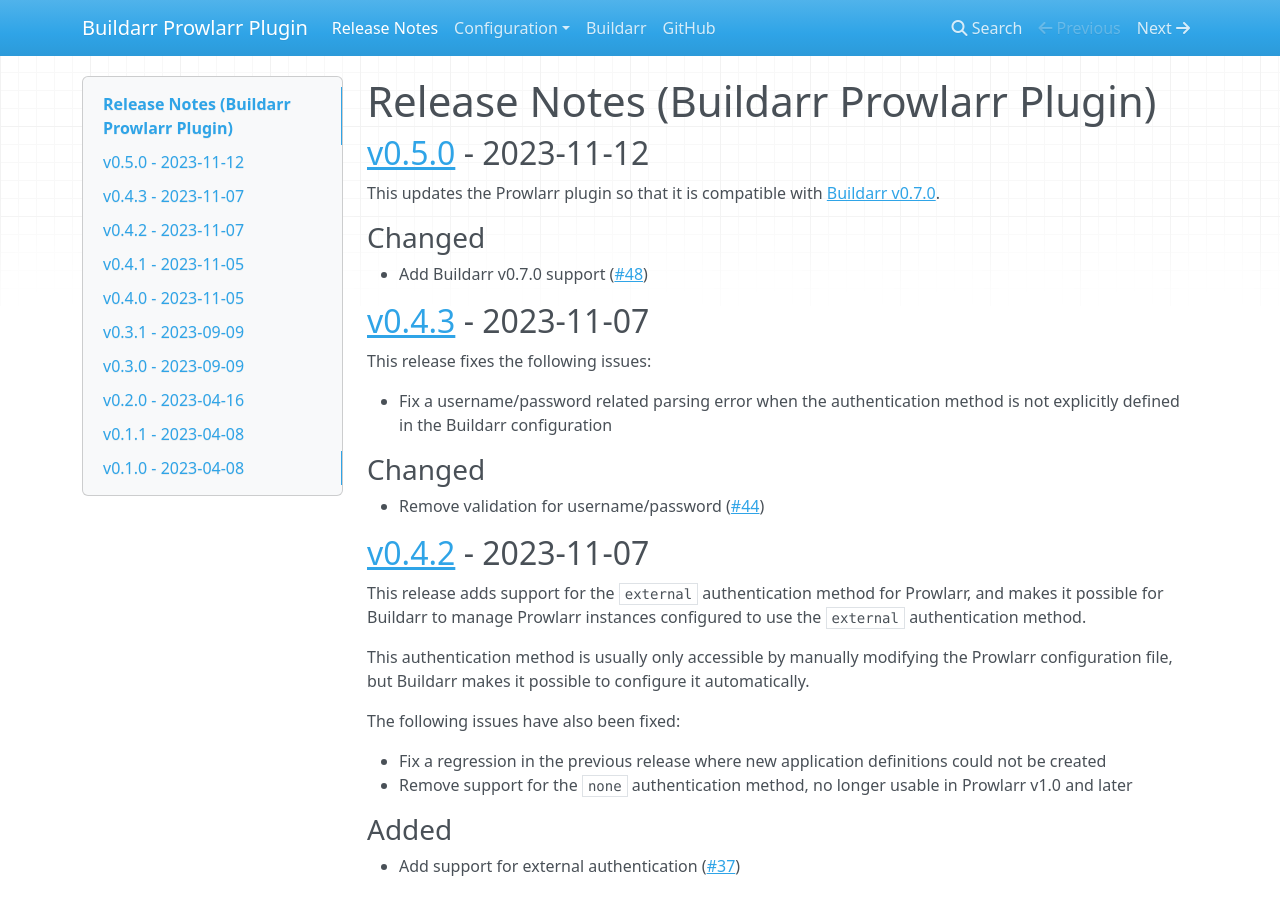
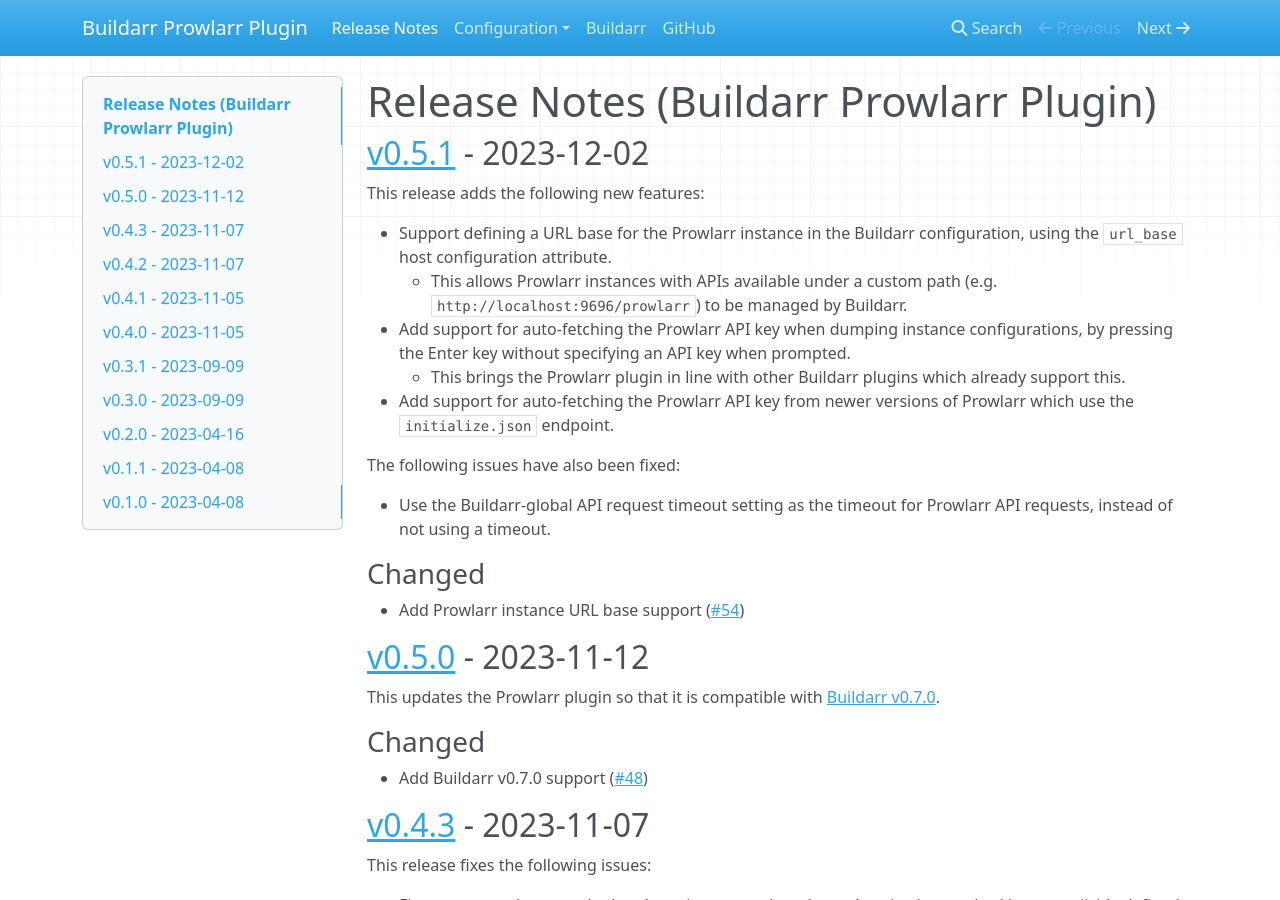
Before and after one commit to rebuildarr/buildarr-prowlarr, an MkDocs documentation site: the page built from docs/release-notes.md, in a window 1280 px wide and 900 px high. Built offline with MkDocs 1.6.1, drawn with Linux system fonts in a browser that asks for light colours; nearby versions of some CDN libraries.

Commit message:
Tag v0.5.1 (#56)
* Bump version
* Add release notes

```diff
--- a/docs/release-notes.md
+++ b/docs/release-notes.md
@@ -1,4 +1,23 @@
 # Release Notes (Buildarr Prowlarr Plugin)
+
+## [v0.5.1](https://github.com/buildarr/buildarr-prowlarr/releases/tag/v0.5.1) - 2023-12-02
+
+This release adds the following new features:
+
+* Support defining a URL base for the Prowlarr instance in the Buildarr configuration, using the `url_base` host configuration attribute.
+    * This allows Prowlarr instances with APIs available under a custom path (e.g. `http://localhost:9696/prowlarr`) to be managed by Buildarr.
+* Add support for auto-fetching the Prowlarr API key when dumping instance configurations, by pressing the Enter key without specifying an API key when prompted.
+    * This brings the Prowlarr plugin in line with other Buildarr plugins which already support this.
+* Add support for auto-fetching the Prowlarr API key from newer versions of Prowlarr which use the `initialize.json` endpoint.
+
+The following issues have also been fixed:
+
+* Use the Buildarr-global API request timeout setting as the timeout for Prowlarr API requests, instead of not using a timeout.
+
+### Changed
+
+* Add Prowlarr instance URL base support ([#54](https://github.com/buildarr/buildarr-prowlarr/pull/54))
+
 
 ## [v0.5.0](https://github.com/buildarr/buildarr-prowlarr/releases/tag/v0.5.0) - 2023-11-12
 
--- a/pyproject.toml
+++ b/pyproject.toml
@@ -7,7 +7,7 @@
 
 [tool.poetry]
 name = "buildarr-prowlarr"
-version = "0.5.0"
+version = "0.5.1"
 description = "Prowlarr indexer manager plugin for Buildarr"
 authors = ["Callum Dickinson <callum.dickinson.nz@gmail.com>"]
 license = "GPL-3.0-or-later"
```
